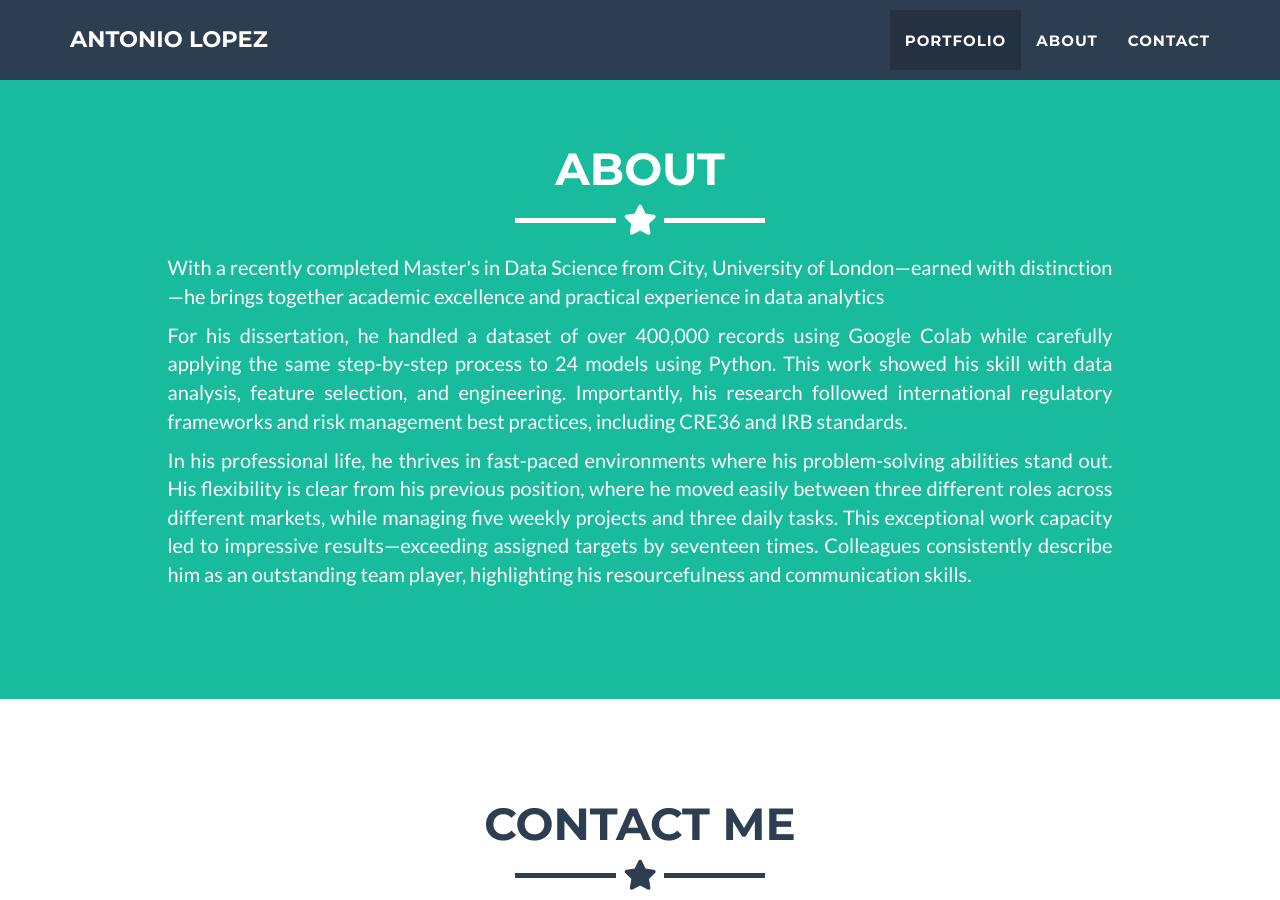
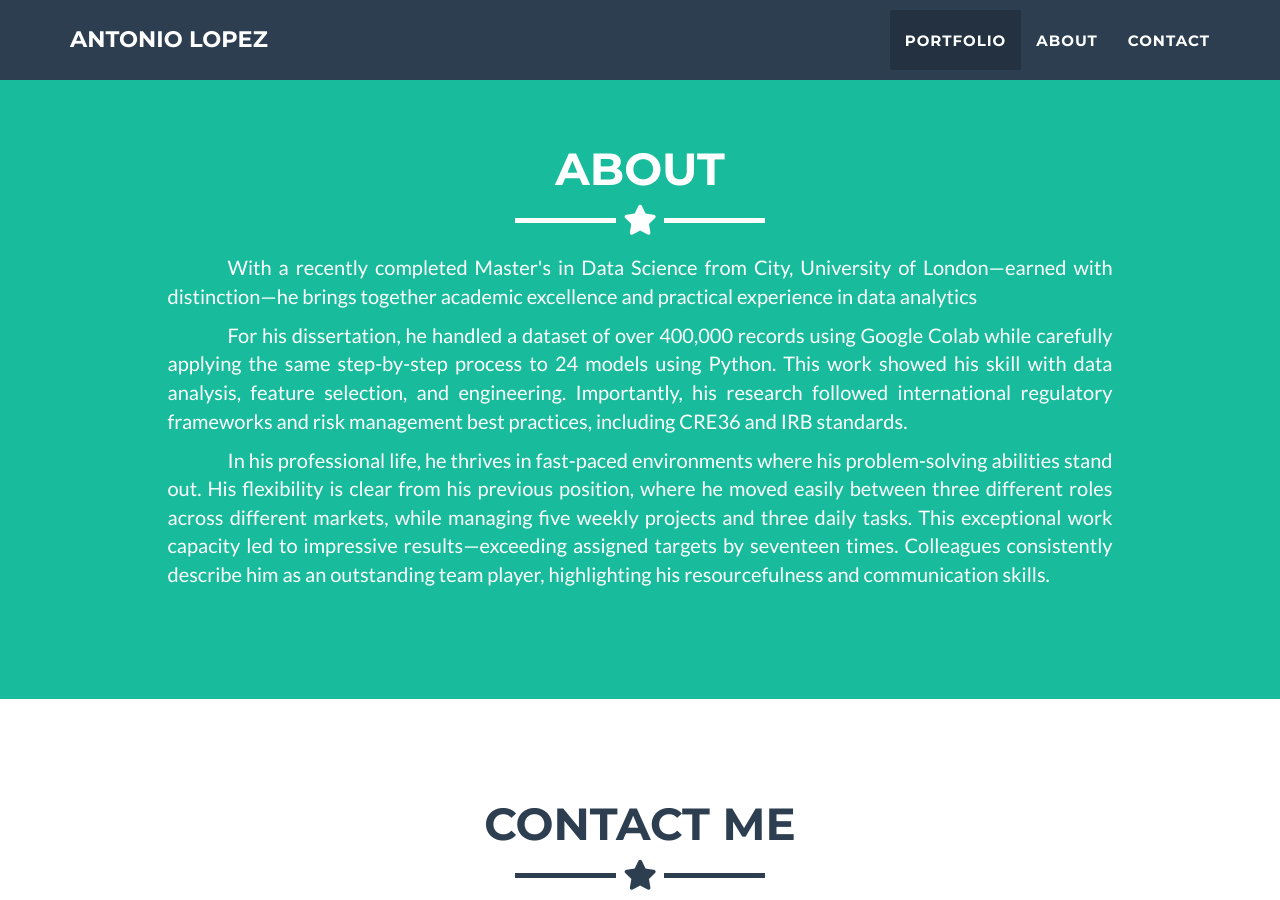
Before and after one commit to AJLR888/AJLR888.github.io, a Jekyll site: the page built from _posts/2014-07-18-project-1.markdown, in a window 1280 px wide and 900 px high, scrolled down 1628 px. Built offline with Jekyll 4.4.1, drawn with Linux system fonts in a browser that asks for light colours.

Commit message:
Update about.html

```diff
--- a/_includes/about.html
+++ b/_includes/about.html
@@ -9,17 +9,13 @@
     </div>
     <div class="row">
       <div class="col-lg-10 col-lg-offset-1">
-        <div style="text-align: justify;">
+        <div style="text-align: justify; text-indent: 4em;">
           <p>
                 With a recently completed Master's in Data Science from City, University of London—earned with distinction—he brings together academic excellence and practical experience in data analytics
           </p>
           <p>
-          </p>
-          <p>
                 For his dissertation, he handled a dataset of over 400,000 records using Google Colab while carefully applying the same step-by-step process to 24 models using Python. This work showed his
             skill with data analysis, feature selection, and engineering. Importantly, his research followed international regulatory frameworks and risk management best practices, including CRE36 and IRB standards.
-          </p>
-          <p>
           </p>
           <p>
                 In his professional life, he thrives in fast-paced environments where his problem-solving abilities stand out. His flexibility is clear from his previous position, where he moved easily
```
